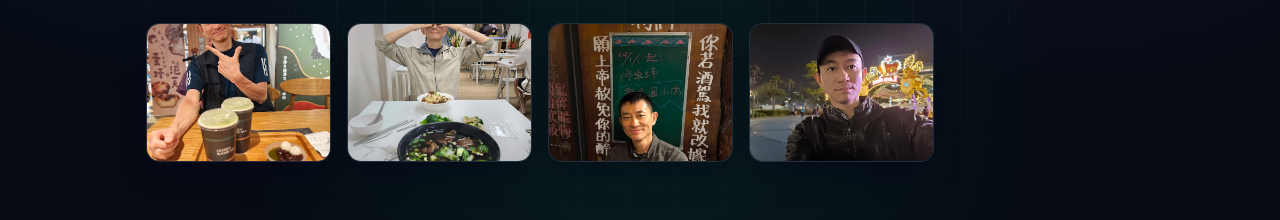
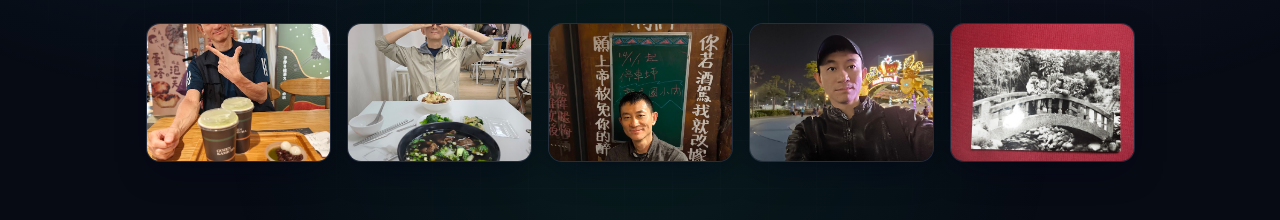
Before and after one commit to herman917/herman-home, a plain HTML site: page index.html in a window 1280 px wide. Shown: the part 580-800 px from the top of the page. Drawn offline with Linux system fonts and the light colour scheme.

Commit message:
feat: add herman05.jpg to photo gallery

```diff
--- a/index.html
+++ b/index.html
@@ -936,6 +936,7 @@
       'photo/herman02.jpg',
       'photo/herman03.jpg',
       'photo/herman04.jpg',
+      'photo/herman05.jpg',
     ]
 
     // =========================================================================
```
Also changed, not shown: photo/herman05.jpg (added).
